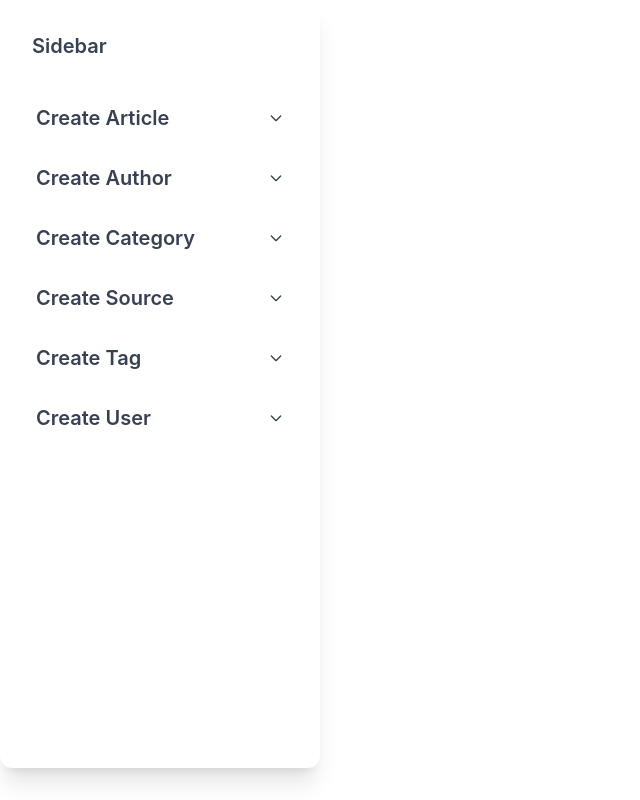
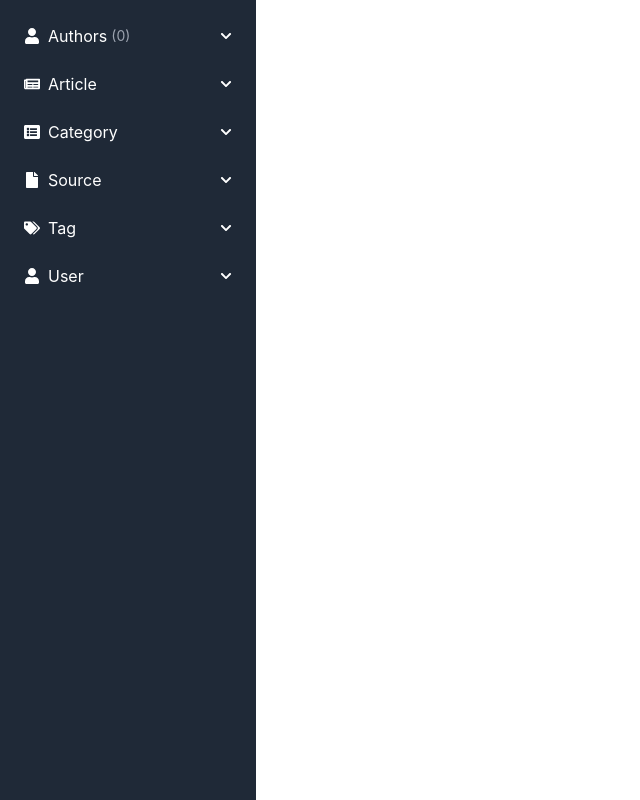
Before and after one commit to aminebenfraj/journal-AdminPanel, a React (Create React App) app in the folder eljournal-frontend/: page / in a window 1280 px wide. Shown: the whole page, without its empty margins (0-640 px from the left). Built offline with nearby package versions, Linux system fonts and the light colour scheme; no server answers.

Commit message:
authors count

```diff
--- a/eljournal-frontend/src/components/Sidebar.js
+++ b/eljournal-frontend/src/components/Sidebar.js
@@ -1,17 +1,30 @@
-// ./components/Sidebar.jsx
-
-import React, { useState } from 'react';
+import React, { useEffect, useState } from 'react';
+import axios from 'axios';
+import { FaUser, FaNewspaper, FaListAlt, FaFile, FaTags, FaChevronDown, FaChevronRight } from 'react-icons/fa';
+import { baseURL } from '../utils/constant';
 
 const Sidebar = () => {
     const [openSections, setOpenSections] = useState({
+        author: false,
         article: false,
-        author: false,
         category: false,
         source: false,
         tag: false,
         user: false,
     });
+    const [authorCount, setAuthorCount] = useState(0);
+    useEffect(() => {
+        const fetchAuthors = async () => {
+            try {
+                const response = await axios.get(`${baseURL}/authors`);
+                setAuthorCount(response.data.length);
+            } catch (error) {
+                console.error('Error fetching authors:', error);
+            }
+        };
 
+        fetchAuthors();
+    }, []);
     const toggleSection = (section) => {
         setOpenSections((prev) => ({
             ...prev,
@@ -20,46 +33,151 @@ const Sidebar = () => {
     };
 
     return (
-        <div className="relative flex h-[calc(100vh-2rem)] w-full max-w-[20rem] flex-col rounded-xl bg-white p-4 text-gray-700 shadow-xl shadow-blue-gray-900/5">
-            <div className="p-4 mb-2">
-                <h5 className="text-xl font-semibold text-blue-gray-900">Sidebar</h5>
-            </div>
-            <nav className="flex flex-col gap-2 p-2 text-base font-normal text-blue-gray-700">
-                {['article', 'author', 'category', 'source', 'tag', 'user'].map((section) => (
-                    <div key={section}>
-                        <button
-                            type="button"
-                            className="flex items-center justify-between w-full p-3 text-left text-xl font-semibold text-blue-gray-700 hover:text-blue-gray-900"
-                            onClick={() => toggleSection(section)}
-                        >
-                            <span>Create {section.charAt(0).toUpperCase() + section.slice(1)}</span>
-                            <svg
-                                xmlns="http://www.w3.org/2000/svg"
-                                fill="none"
-                                viewBox="0 0 24 24"
-                                stroke="currentColor"
-                                className={`w-4 h-4 transition-transform ${openSections[section] ? 'rotate-180' : ''
-                                    }`}
-                            >
-                                <path
-                                    strokeLinecap="round"
-                                    strokeLinejoin="round"
-                                    strokeWidth="2"
-                                    d="M19 9l-7 7-7-7"
-                                />
-                            </svg>
-                        </button>
-                        {openSections[section] && (
-                            <div className="pl-4">
-                                <button className="block w-full p-2 text-left hover:bg-blue-gray-50">Edit {section.charAt(0).toUpperCase() + section.slice(1)}</button>
-                                <button className="block w-full p-2 text-left hover:bg-blue-gray-50">Add {section.charAt(0).toUpperCase() + section.slice(1)}</button>
-                                <button className="block w-full p-2 text-left hover:bg-blue-gray-50">Show {section.charAt(0).toUpperCase() + section.slice(1)}</button>
+        <aside className="bg-gray-800 text-white w-64 min-h-screen p-4">
+            <nav>
+                <ul className="space-y-2">
+                    <li className="opcion-con-desplegable">
+                        <div className="flex items-center justify-between p-2 hover:bg-gray-700 cursor-pointer" onClick={() => toggleSection('author')}>
+                            <div className="flex items-center">
+                                <FaUser className="mr-2" />
+                                <span>Authors</span>
+                                <span className="ml-1 text-sm text-gray-400">({authorCount})</span>
                             </div>
-                        )}
-                    </div>
-                ))}
+                            <FaChevronDown className={`text-xs ${openSections['author'] ? 'rotate-180' : ''}`} />
+                        </div>
+                        <ul className={`desplegable ml-4 ${openSections['author'] ? '' : 'hidden'}`}>
+                            <li>
+                                <a href="/createauthor" className="block p-2 hover:bg-gray-700 flex items-center">
+                                    <FaChevronRight className="mr-2 text-xs" />
+                                    Create Author
+                                </a>
+                            </li>
+                            <li>
+                                <a href="getauthor" className="block p-2 hover:bg-gray-700 flex items-center">
+                                    <FaChevronRight className="mr-2 text-xs" />
+                                    Show Author
+                                </a>
+                            </li>
+                        </ul>
+                    </li>
+                    <li className="opcion-con-desplegable">
+                        <div className="flex items-center justify-between p-2 hover:bg-gray-700 cursor-pointer" onClick={() => toggleSection('article')}>
+                            <div className="flex items-center">
+                                <FaNewspaper className="mr-2" />
+                                <span>Article</span>
+                            </div>
+                            <FaChevronDown className={`text-xs ${openSections['article'] ? 'rotate-180' : ''}`} />
+                        </div>
+                        <ul className={`desplegable ml-4 ${openSections['article'] ? '' : 'hidden'}`}>
+                            <li>
+                                <a href="#" className="block p-2 hover:bg-gray-700 flex items-center">
+                                    <FaChevronRight className="mr-2 text-xs" />
+                                    Create Article
+                                </a>
+                            </li>
+                            <li>
+                                <a href="#" className="block p-2 hover:bg-gray-700 flex items-center">
+                                    <FaChevronRight className="mr-2 text-xs" />
+                                    Show Article
+                                </a>
+                            </li>
+                        </ul>
+                    </li>
+                    <li className="opcion-con-desplegable">
+                        <div className="flex items-center justify-between p-2 hover:bg-gray-700 cursor-pointer" onClick={() => toggleSection('category')}>
+                            <div className="flex items-center">
+                                <FaListAlt className="mr-2" />
+                                <span>Category</span>
+                            </div>
+                            <FaChevronDown className={`text-xs ${openSections['category'] ? 'rotate-180' : ''}`} />
+                        </div>
+                        <ul className={`desplegable ml-4 ${openSections['category'] ? '' : 'hidden'}`}>
+                            <li>
+                                <a href="#" className="block p-2 hover:bg-gray-700 flex items-center">
+                                    <FaChevronRight className="mr-2 text-xs" />
+                                    Create Category
+                                </a>
+                            </li>
+                            <li>
+                                <a href="#" className="block p-2 hover:bg-gray-700 flex items-center">
+                                    <FaChevronRight className="mr-2 text-xs" />
+                                    Show Category
+                                </a>
+                            </li>
+                        </ul>
+                    </li>
+                    <li className="opcion-con-desplegable">
+                        <div className="flex items-center justify-between p-2 hover:bg-gray-700 cursor-pointer" onClick={() => toggleSection('source')}>
+                            <div className="flex items-center">
+                                <FaFile className="mr-2" />
+                                <span>Source</span>
+                            </div>
+                            <FaChevronDown className={`text-xs ${openSections['source'] ? 'rotate-180' : ''}`} />
+                        </div>
+                        <ul className={`desplegable ml-4 ${openSections['source'] ? '' : 'hidden'}`}>
+                            <li>
+                                <a href="#" className="block p-2 hover:bg-gray-700 flex items-center">
+                                    <FaChevronRight className="mr-2 text-xs" />
+                                    Create Source
+                                </a>
+                            </li>
+                            <li>
+                                <a href="#" className="block p-2 hover:bg-gray-700 flex items-center">
+                                    <FaChevronRight className="mr-2 text-xs" />
+                                    Show Source
+                                </a>
+                            </li>
+                        </ul>
+                    </li>
+                    <li className="opcion-con-desplegable">
+                        <div className="flex items-center justify-between p-2 hover:bg-gray-700 cursor-pointer" onClick={() => toggleSection('tag')}>
+                            <div className="flex items-center">
+                                <FaTags className="mr-2" />
+                                <span>Tag</span>
+                            </div>
+                            <FaChevronDown className={`text-xs ${openSections['tag'] ? 'rotate-180' : ''}`} />
+                        </div>
+                        <ul className={`desplegable ml-4 ${openSections['tag'] ? '' : 'hidden'}`}>
+                            <li>
+                                <a href="#" className="block p-2 hover:bg-gray-700 flex items-center">
+                                    <FaChevronRight className="mr-2 text-xs" />
+                                    Create Tag
+                                </a>
+                            </li>
+                            <li>
+                                <a href="#" className="block p-2 hover:bg-gray-700 flex items-center">
+                                    <FaChevronRight className="mr-2 text-xs" />
+                                    Show Tag
+                                </a>
+                            </li>
+                        </ul>
+                    </li>
+                    <li className="opcion-con-desplegable">
+                        <div className="flex items-center justify-between p-2 hover:bg-gray-700 cursor-pointer" onClick={() => toggleSection('user')}>
+                            <div className="flex items-center">
+                                <FaUser className="mr-2" />
+                                <span>User</span>
+                            </div>
+                            <FaChevronDown className={`text-xs ${openSections['user'] ? 'rotate-180' : ''}`} />
+                        </div>
+                        <ul className={`desplegable ml-4 ${openSections['user'] ? '' : 'hidden'}`}>
+                            <li>
+                                <a href="#" className="block p-2 hover:bg-gray-700 flex items-center">
+                                    <FaChevronRight className="mr-2 text-xs" />
+                                    Create User
+                                </a>
+                            </li>
+                            <li>
+                                <a href="#" className="block p-2 hover:bg-gray-700 flex items-center">
+                                    <FaChevronRight className="mr-2 text-xs" />
+                                    Show User
+                                </a>
+                            </li>
+                        </ul>
+                    </li>
+                </ul>
             </nav>
-        </div>
+        </aside>
     );
 };
 
```
